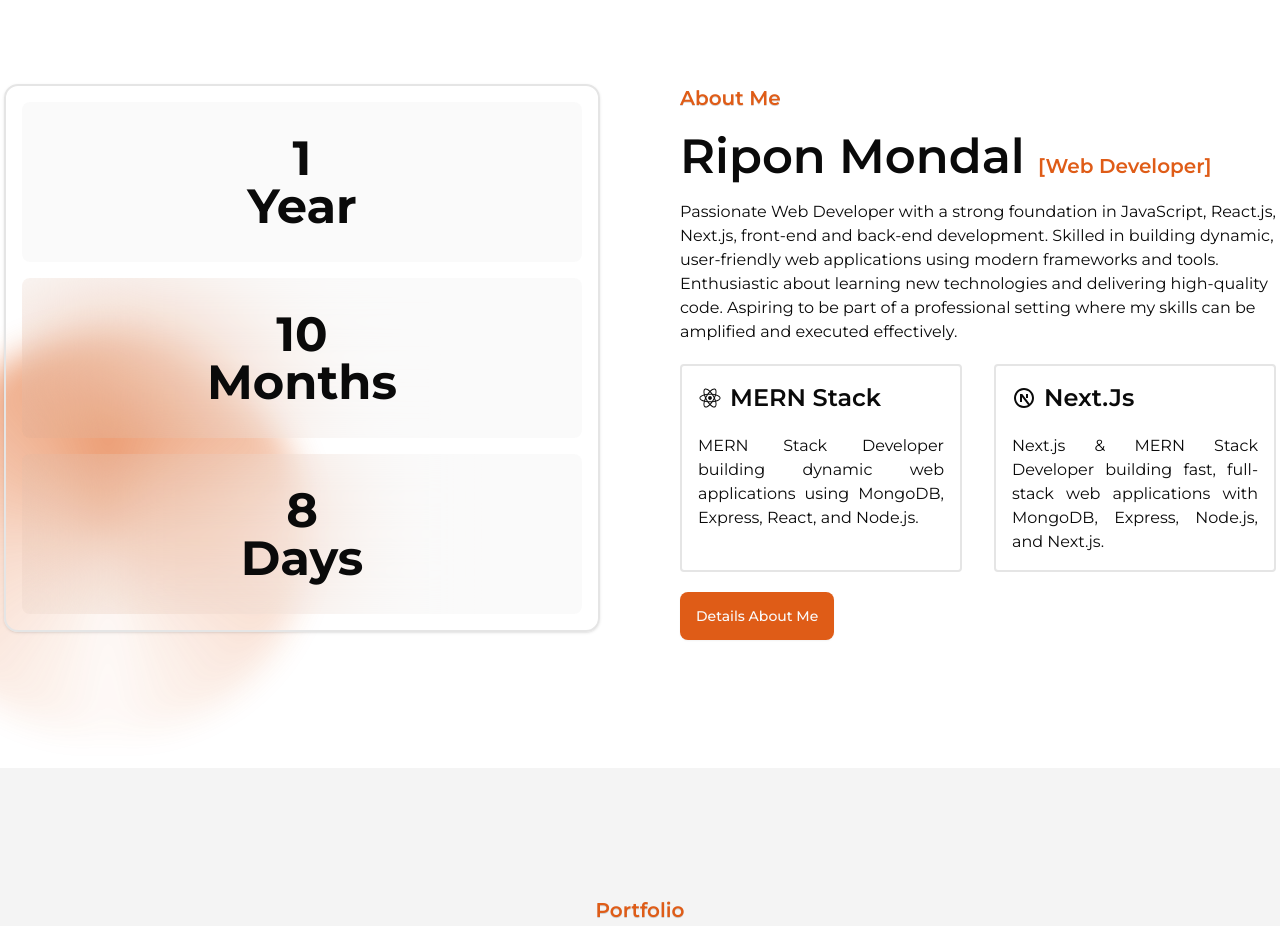
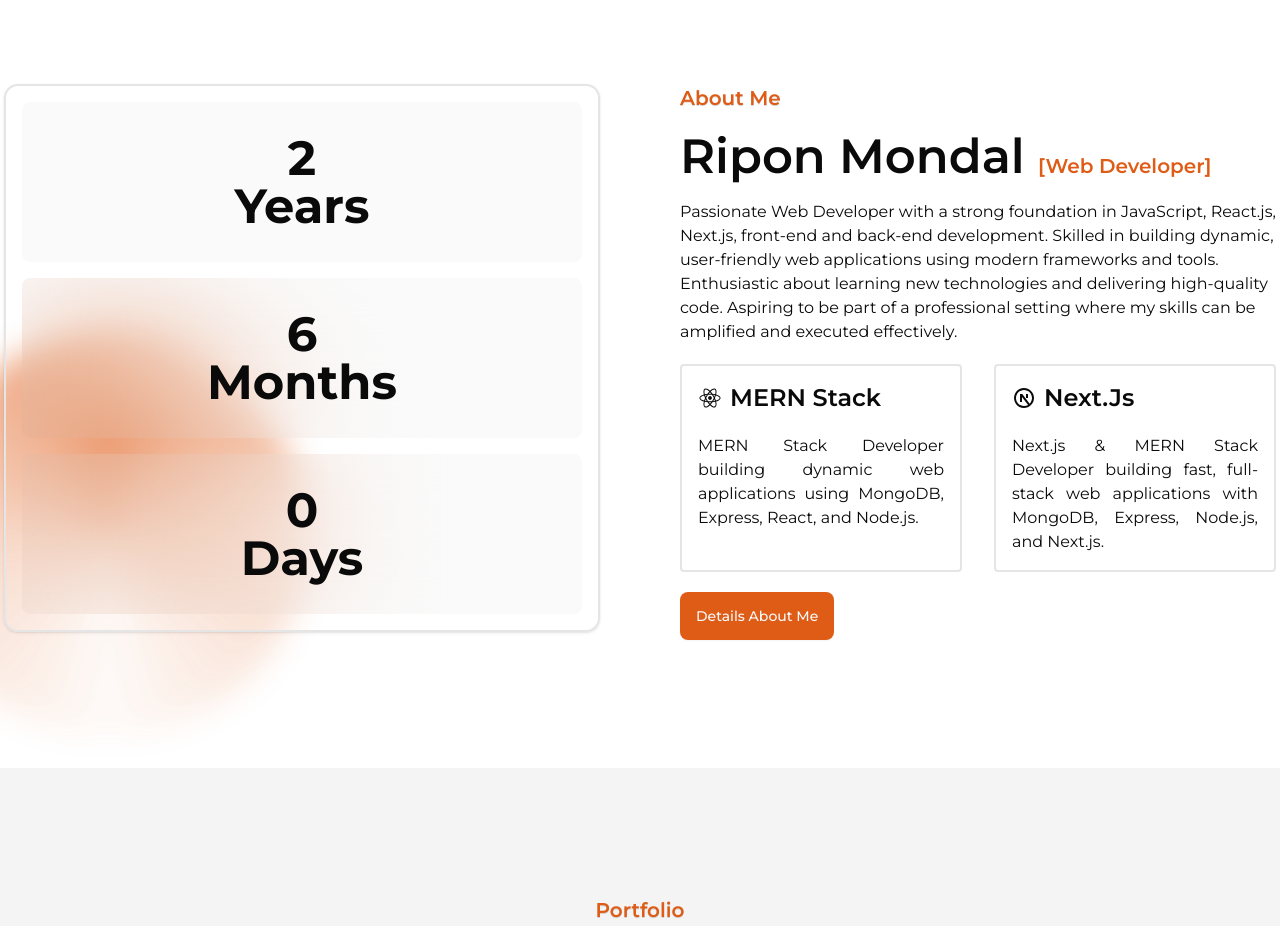
Before and after one commit to riponmondalbd/portfolio, a Next.js app: page / in a window 1280 px wide. Shown: the part 1220-2146 px from the top of the page. Built offline with nearby package versions, Linux system fonts and the light colour scheme; what tailwindcss-animated would draw is missing.

Commit message:
change date

```diff
--- a/src/components/TimeCounter/TimeCounter.tsx
+++ b/src/components/TimeCounter/TimeCounter.tsx
@@ -13,7 +13,7 @@ export default function TimeCounter() {
   });
 
   useEffect(() => {
-    const startDate = new Date("2023-08-23");
+    const startDate = new Date("2023-01-01");
 
     const calculateDuration = () => {
       const now = new Date();
```
